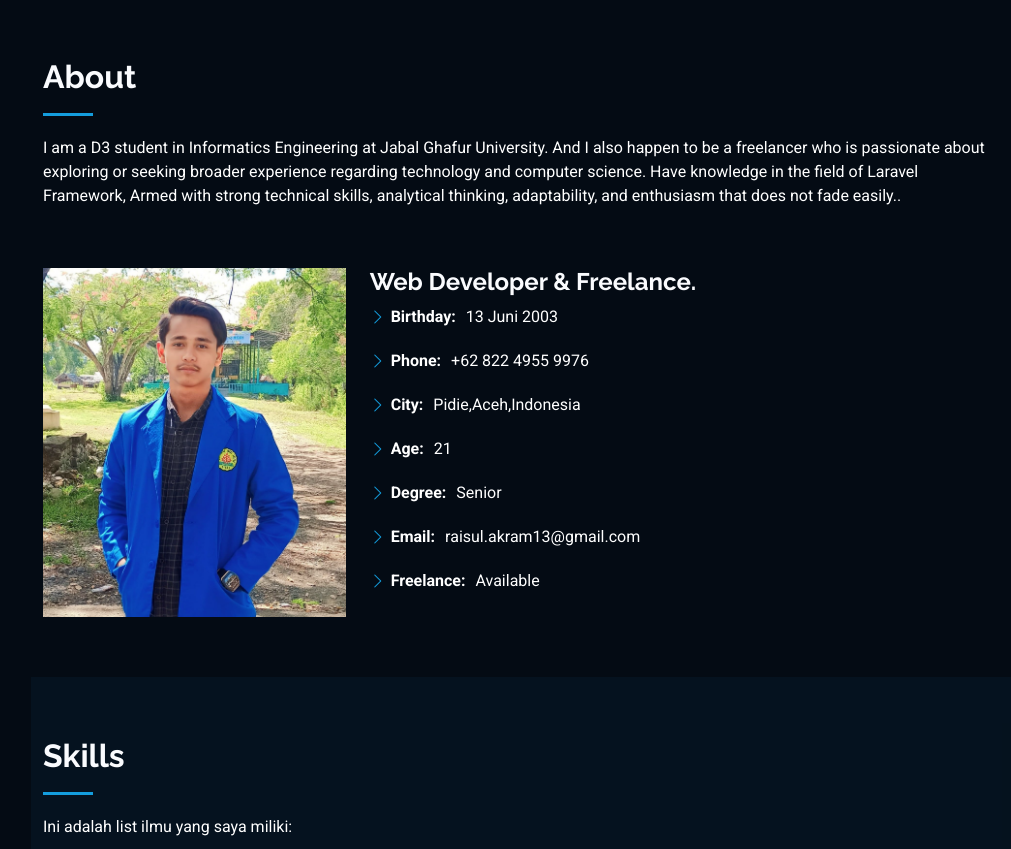
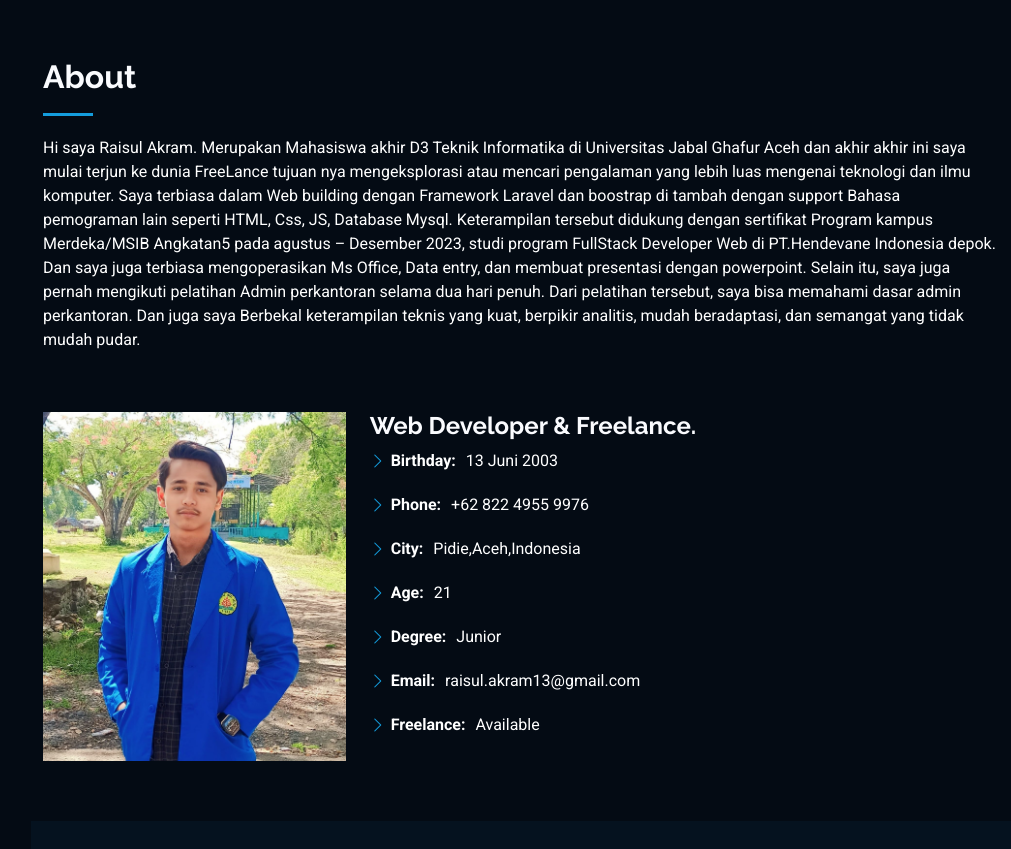
Before and after one commit to Raisulakram/web-portofolio, a plain HTML site: page index.html in a window 1280 px wide. Shown: the part 802-1651 px from the top of the page, without its empty margins (269-1280 px from the left). Drawn offline with Linux system fonts and the light colour scheme.

Commit message:
Update index.html

```diff
--- a/index.html
+++ b/index.html
@@ -100,7 +100,7 @@
       <!-- Section Title -->
       <div class="container section-title" data-aos="fade-up">
         <h2>About</h2>
-        <p>I am a D3 student in Informatics Engineering at Jabal Ghafur University. And I also happen to be a freelancer who is passionate about exploring or seeking broader experience regarding technology and computer science. Have knowledge in the field of Laravel Framework, Armed with strong technical skills, analytical thinking, adaptability, and enthusiasm that does not fade easily..</p>
+        <p>Hi saya Raisul Akram. Merupakan Mahasiswa akhir D3 Teknik Informatika di Universitas Jabal Ghafur Aceh dan akhir akhir ini saya mulai terjun ke dunia FreeLance tujuan nya mengeksplorasi atau mencari pengalaman yang lebih luas mengenai teknologi dan ilmu komputer. Saya terbiasa dalam Web building dengan Framework Laravel dan boostrap di tambah dengan support Bahasa pemograman lain seperti  HTML, Css, JS, Database Mysql. Keterampilan tersebut didukung dengan sertifikat Program kampus Merdeka/MSIB Angkatan5 pada agustus – Desember 2023, studi program FullStack Developer Web di PT.Hendevane Indonesia depok. Dan saya juga terbiasa  mengoperasikan Ms Office, Data entry, dan membuat presentasi dengan powerpoint. Selain itu, saya juga pernah mengikuti pelatihan Admin perkantoran selama dua hari penuh. Dari pelatihan tersebut, saya bisa memahami dasar admin perkantoran. Dan juga saya Berbekal keterampilan teknis yang kuat, berpikir analitis, mudah beradaptasi, dan semangat yang tidak mudah pudar.</p>
       </div><!-- End Section Title -->
 
       <div class="container" data-aos="fade-up" data-aos-delay="100">
@@ -120,7 +120,7 @@
                   <li><i class="bi bi-chevron-right"></i> <strong>City:</strong> <span>Pidie,Aceh,Indonesia</span></li>
                   <li><i class="bi bi-chevron-right"></i> <strong>Age:</strong> <span>21</span></li>
 
-                  <li><i class="bi bi-chevron-right"></i> <strong>Degree:</strong> <span>Senior</span></li>
+                  <li><i class="bi bi-chevron-right"></i> <strong>Degree:</strong> <span>Junior</span></li>
                   <li><i class="bi bi-chevron-right"></i> <strong>Email:</strong> <span>raisul.akram13@gmail.com</span></li>
                   <li><i class="bi bi-chevron-right"></i> <strong>Freelance:</strong> <span>Available</span></li>
                 </ul>
```
